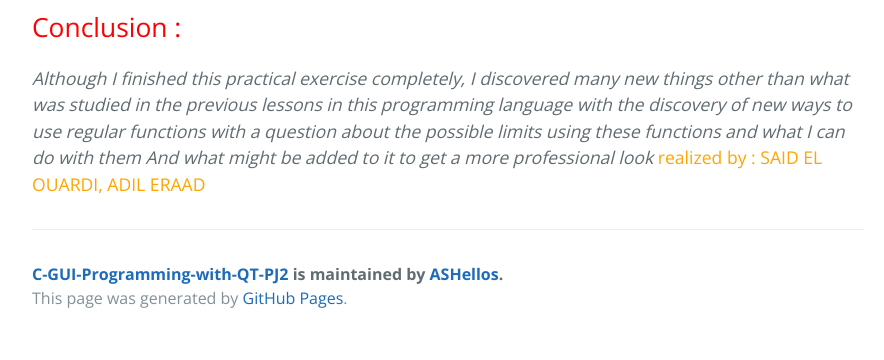
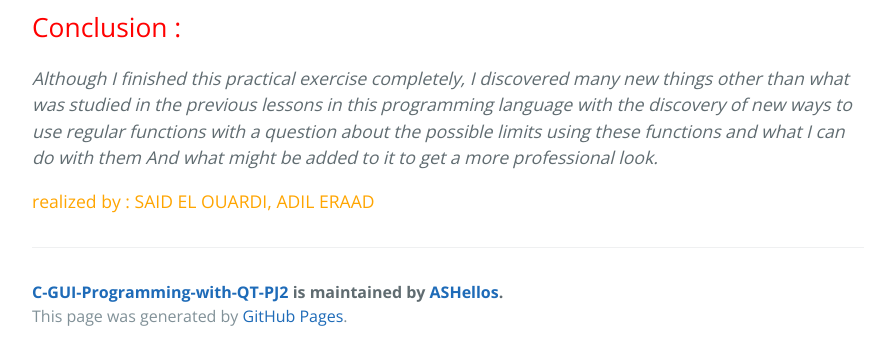
Before and after one commit to ASHellos/C-GUI-Programming-with-QT-PJ2, a Jekyll site: the page built from index.md, in a window 1280 px wide and 900 px high, scrolled down 8805 px, cut to the strip 540-900 px from the top of the window. Shown: the whole strip, without its empty margins (192-1076 px from the left). Built offline with Jekyll 4.4.1, drawn with Linux system fonts in a browser that asks for light colours; our own code applies the rules of GitHub Pages for plain Markdown files.

```diff
--- a/index.md
+++ b/index.md
@@ -332,5 +332,6 @@ p.show();
 
 
 ## <span style="color:red">Conclusion : </span>
-*Although I finished this practical exercise completely, I discovered many new things other than what was studied in the previous lessons in this programming language with the discovery of new ways to use regular functions with a question about the possible limits using these functions and what I can do with them And what might be added to it to get a more professional look*
+*Although I finished this practical exercise completely, I discovered many new things other than what was studied in the previous lessons in this programming language with the discovery of new ways to use regular functions with a question about the possible limits using these functions and what I can do with them And what might be added to it to get a more professional look.*
+
  <span style="color:orange"> realized by : SAID EL OUARDI, ADIL ERAAD</span>
```
